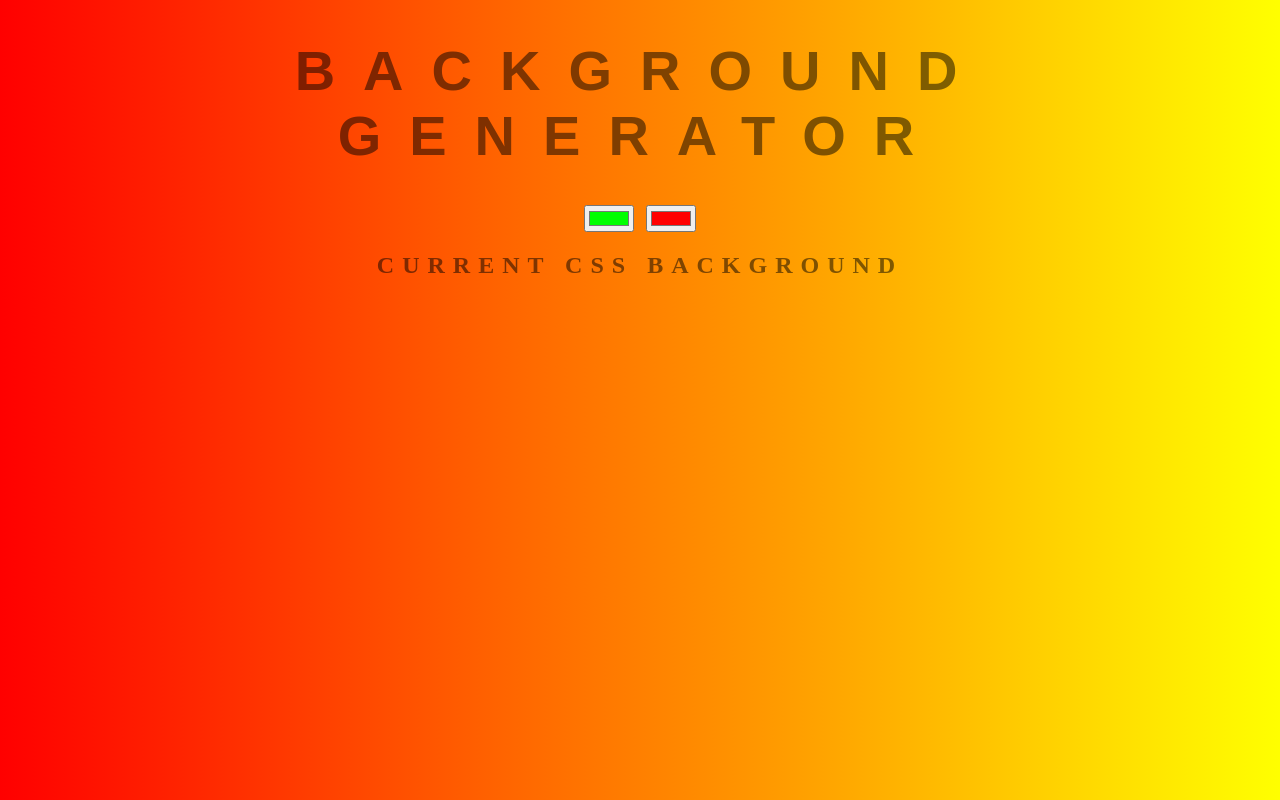
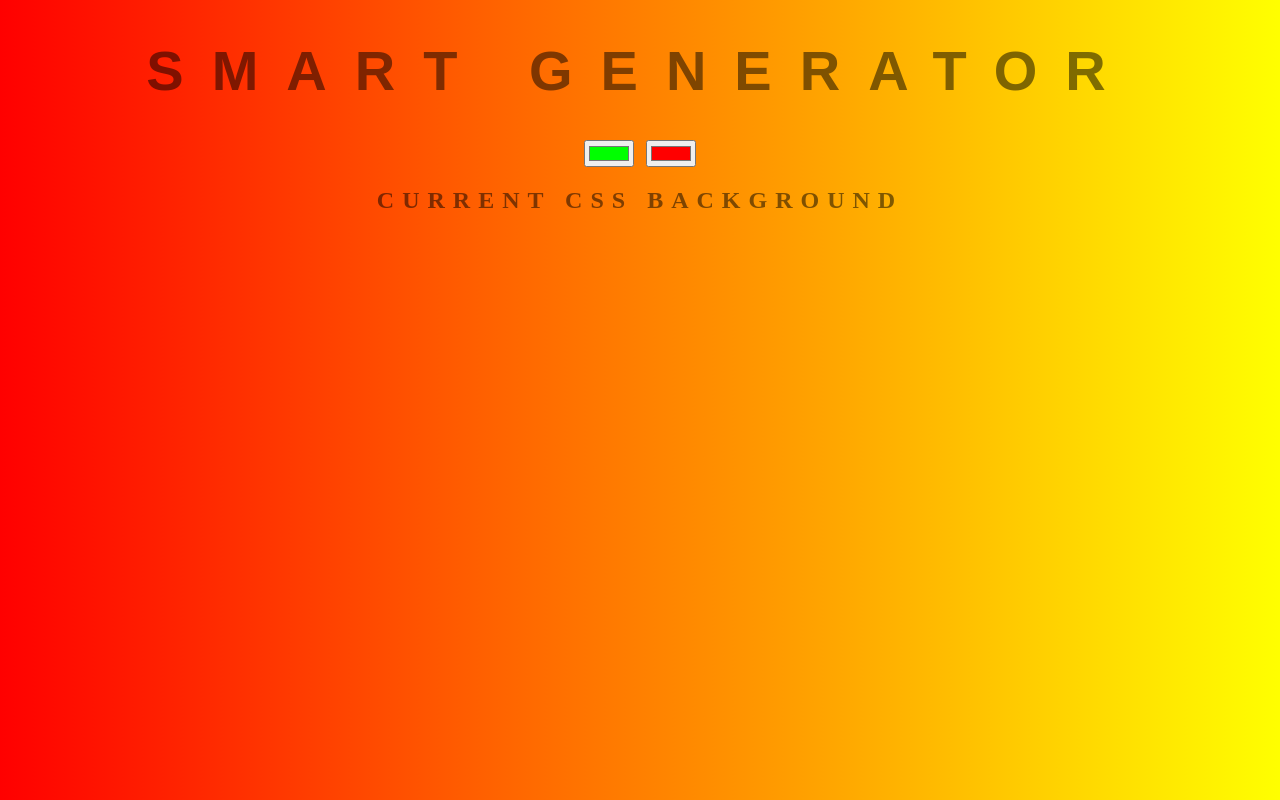
Before and after one commit to MrzvUz/background-generator, a plain HTML site: page index.html in a window 1280 px wide. Drawn offline with Linux system fonts and the light colour scheme.

```diff
--- a/index.html
+++ b/index.html
@@ -9,7 +9,7 @@
 </head>
 
 <body id="gradient">
-    <h1>Background Generator</h1>
+    <h1>Smart Generator</h1>
     <input class="color1" type="color" name="color1" value="#00ff00">
     <input class="color2" type="color" name="color1" value="#ff0000">
     <h2>Current CSS Background</h2>
```
